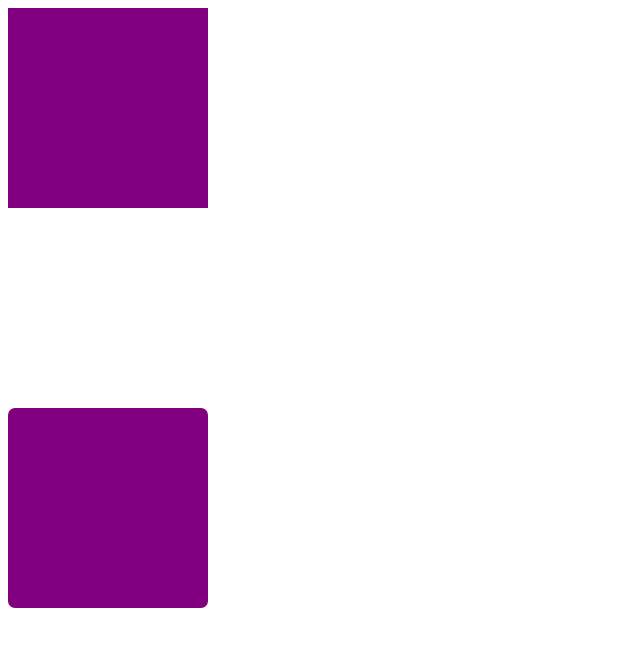
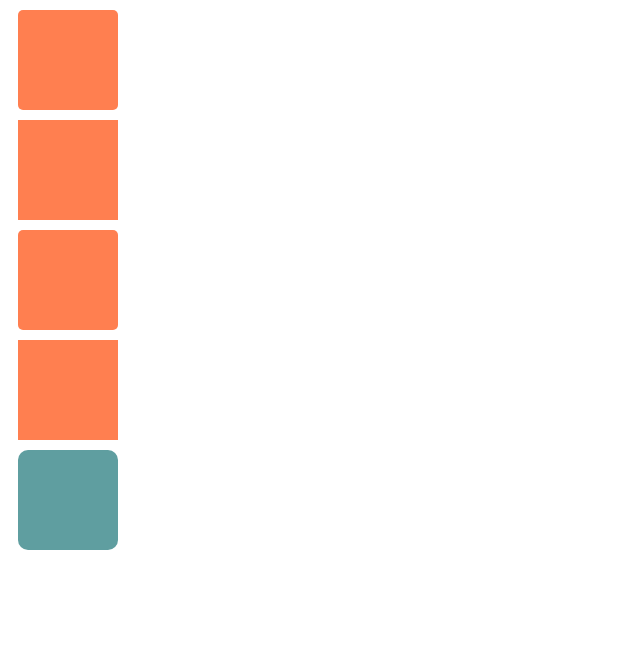
Before and after one commit to tbg-webbutveckling-te19/Pontus-smorgasbordet, a plain HTML site: page projects/9-id_and_class/index.html in a window 1280 px wide. Shown: the whole page, without its empty margins (0-640 px from the left). Drawn offline with Linux system fonts and the light colour scheme; files that its build step writes are made by us from their sources.

Commit message:
Worked on IDds and classes

```diff
--- a/projects/9-id_and_class/assets/css/main.css
+++ b/projects/9-id_and_class/assets/css/main.css
@@ -1,20 +1,41 @@
 @charset "UTF-8";
 
-/* . = class*/
-.box {
-    width: 200px;
-    height: 200px;
 
-    background-color: purple;
+
+body {
+    background-color: f1f1f1;
 }
 
-/* camel-case*/
-.emptySpace {
-    width: 200px;
-    height: 200px;
+.box {
+    width: 100px;
+    height: 100px;
+
+    background-color: coral;
 }
 
-.roundedCorners {
-    border-radius: 7px;
+#unique {
+    width: 100px;
+    height: 100px;
 
+    background-color: cadetblue;
 }
+
+/* Utility classes */
+
+.m-1 {
+    margin: 10px;
+}
+
+.mx-1 {}
+
+.p-1{}
+
+.px-1{}
+
+.rounded-5 {
+    border-radius: 5px;
+}
+
+.rounded-10 {
+    border-radius: 10px;
+}
--- a/projects/9-id_and_class/index.html
+++ b/projects/9-id_and_class/index.html
@@ -4,13 +4,17 @@
     <head>
         <meta charset="UTF-8">
         <meta description="Här förklarar man sidans innehåll">
-        <title>Animtions</title>
-        <link rel="stylesheet" href="css/main.css">
+        <title>id and class</title>
+        <link rel="stylesheet" href="assets/css/main.css">
     </head>
     <body>
-        <section class="box"></section>
-        <section class="emptySpace"></section>
-        <section class="box roundedCorners"></section>
-        <section class="HelloGit"></section>
+        <!-- class = reusable -->
+        <section class="box m-1 rounded-5"></section>
+        <section class="box m-1"></section>
+        <section class="box m-1 rounded-5"></section>
+        <section class="box m-1"></section>
+
+        <!-- id = only one time in the same document -->
+        <section id="unique" class="m-1 rounded-10"></section>
     </body>
 </html>
```
